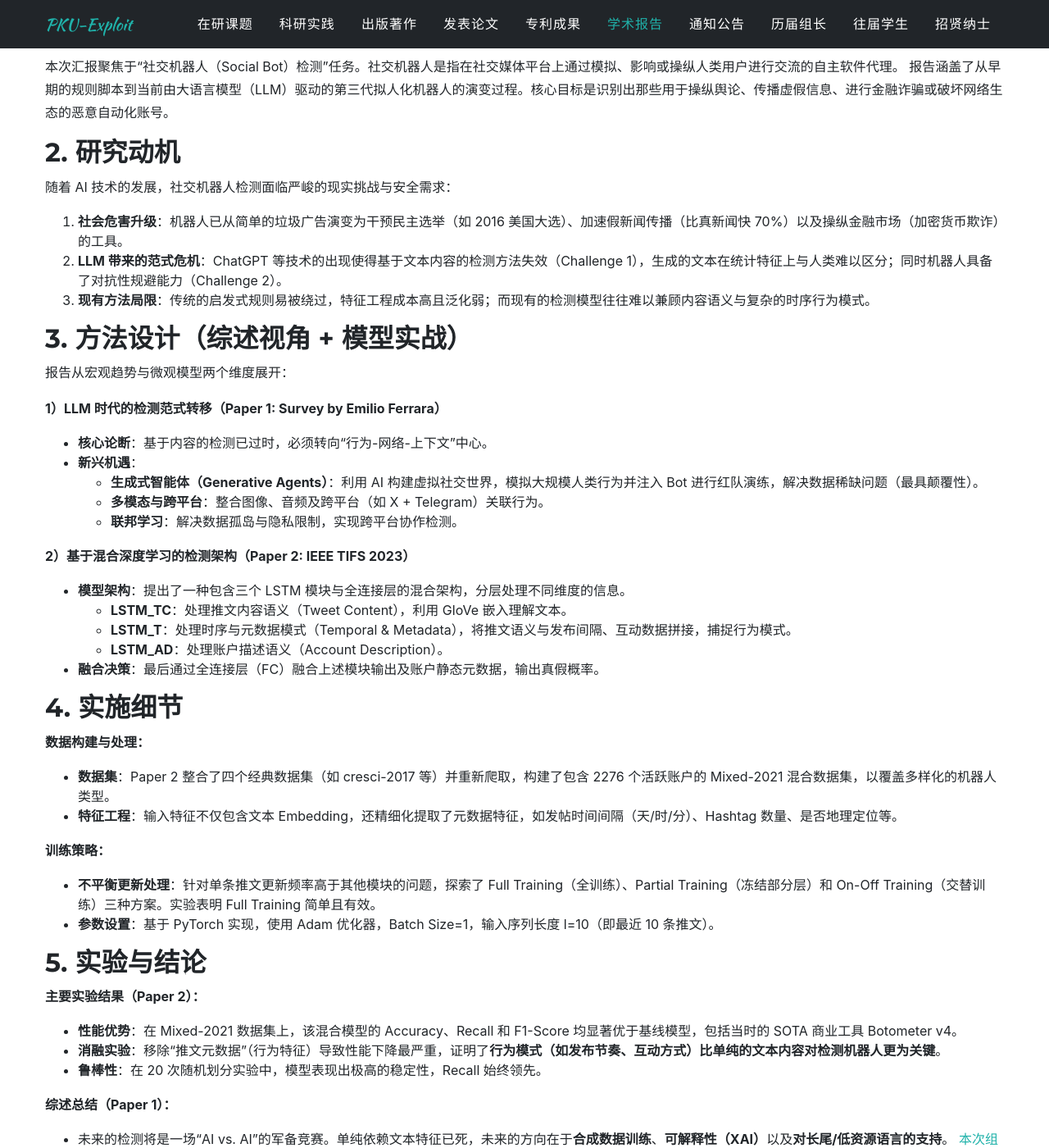
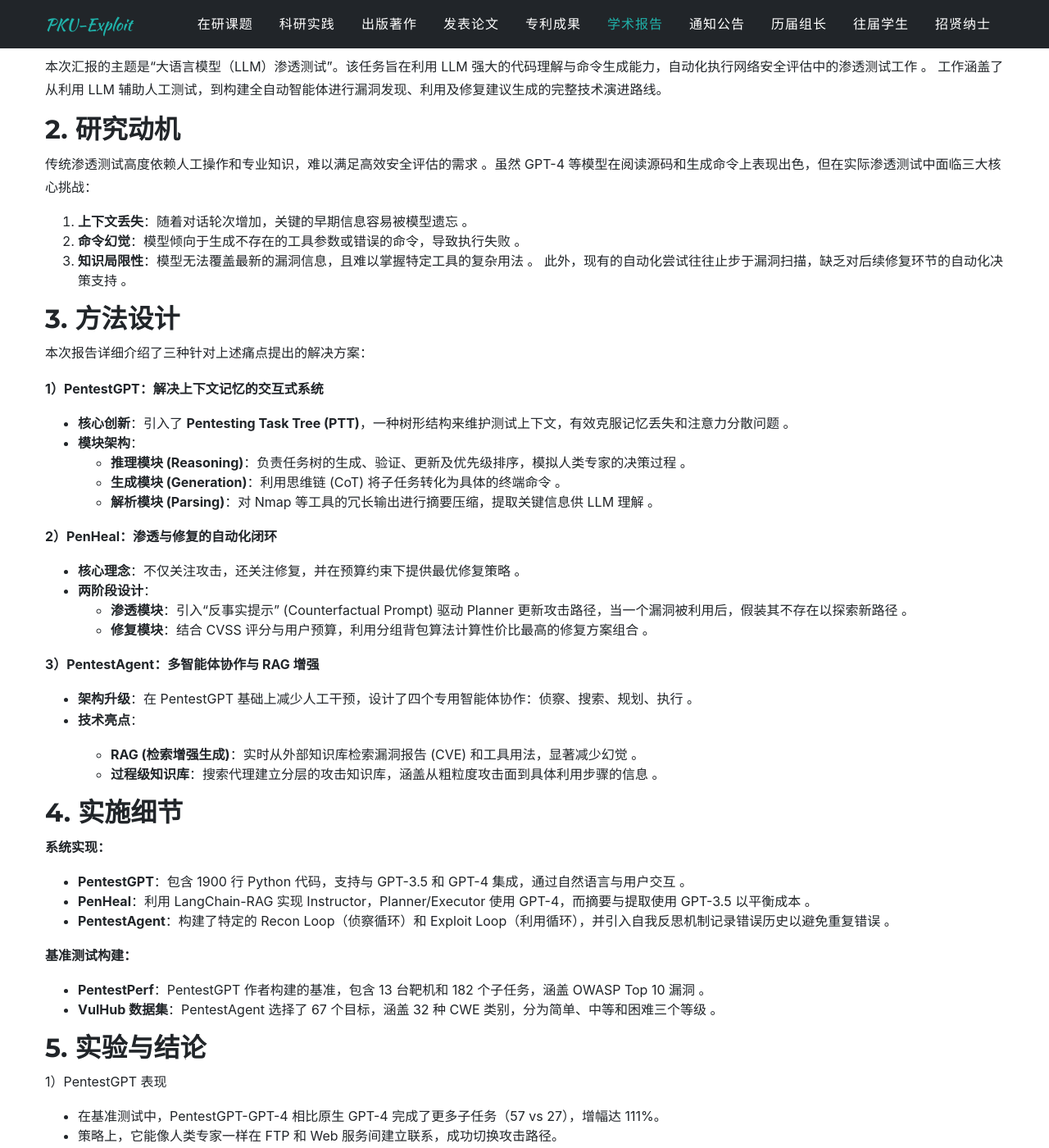
Before and after one commit to xxycfhb/xxycfhb.github.io, a Jekyll site: the page built from _posts/seminar/2025-12-23-seminar-78.md, in a window 1280 px wide and 1400 px high, scrolled down 536 px. Shown: the whole window at 82% size. Built offline with Jekyll 4.4.1, drawn with Linux system fonts in a browser that asks for light colours; some web fonts are replaced; some of the changed text lies outside the part shown.

Commit message:
Update 2025-12-23-seminar-78.md

```diff
--- a/_posts/seminar/2025-12-23-seminar-78.md
+++ b/_posts/seminar/2025-12-23-seminar-78.md
@@ -1,64 +1,84 @@
 ---
 layout: post
 title: "学术报告"
-subtitle: 'ChatGPT 时代的社交机器人检测挑战与基于深度学习的解决方案'
-date: 2025.12.16
-host: "王众伯"
-digest: "本次组会围绕社交机器人检测展开，分享了两篇核心文章。第一部分综述了 ChatGPT 时代社交机器人检测面临的“不可区分性”等四大挑战及生成式智能体仿真等新兴机遇；第二部分介绍了一种基于多路 LSTM 的混合深度学习检测框架，通过融合内容语义与时序行为模式，在 Twitter 数据集上实现了超越 Botometer 的检测性能。"
+subtitle: 'LLM 驱动的自动化渗透测试前沿：PentestGPT、PenHeal 与 PentestAgent'
+date: 2025.12
+host: "戴静桐"
+digest: "本次组会聚焦于利用大语言模型（LLM）革新渗透测试流程，深入解读了三个具有代表性的自动化框架。PentestGPT 通过任务树解决上下文丢失问题；PenHeal 实现了从攻击到最优修复的闭环；PentestAgent 则利用多智能体协作与 RAG 技术实现了更高效的端到端自动化。报告对比了各框架的架构优势与实验性能，并展望了未来微观任务优化与多智能体协同的发展方向。"
 permalink: /:categories/:year/:month/:day/:title
 categories:
 - seminar
 ---
 
-## 社交机器人检测：大模型时代的挑战与深度学习实战
+## LLM 赋能网络安全：自动化渗透测试的演进之路
 
 ## 1. 任务简介
 
-本次汇报聚焦于“社交机器人（Social Bot）检测”任务。社交机器人是指在社交媒体平台上通过模拟、影响或操纵人类用户进行交流的自主软件代理。
-报告涵盖了从早期的规则脚本到当前由大语言模型（LLM）驱动的第三代拟人化机器人的演变过程。核心目标是识别出那些用于操纵舆论、传播虚假信息、进行金融诈骗或破坏网络生态的恶意自动化账号。
+本次汇报的主题是“大语言模型（LLM）渗透测试”。该任务旨在利用 LLM 强大的代码理解与命令生成能力，自动化执行网络安全评估中的渗透测试工作 。 工作涵盖了从利用 LLM 辅助人工测试，到构建全自动智能体进行漏洞发现、利用及修复建议生成的完整技术演进路线。
 
 ## 2. 研究动机
 
-随着 AI 技术的发展，社交机器人检测面临严峻的现实挑战与安全需求：
-1.  **社会危害升级**：机器人已从简单的垃圾广告演变为干预民主选举（如 2016 美国大选）、加速假新闻传播（比真新闻快 70%）以及操纵金融市场（加密货币欺诈）的工具。
-2.  **LLM 带来的范式危机**：ChatGPT 等技术的出现使得基于文本内容的检测方法失效（Challenge 1），生成的文本在统计特征上与人类难以区分；同时机器人具备了对抗性规避能力（Challenge 2）。
-3.  **现有方法局限**：传统的启发式规则易被绕过，特征工程成本高且泛化弱；而现有的检测模型往往难以兼顾内容语义与复杂的时序行为模式。
+传统渗透测试高度依赖人工操作和专业知识，难以满足高效安全评估的需求 。虽然 GPT-4 等模型在阅读源码和生成命令上表现出色，但在实际渗透测试中面临三大核心挑战：
+1.  **上下文丢失**：随着对话轮次增加，关键的早期信息容易被模型遗忘 。
+2.  **命令幻觉**：模型倾向于生成不存在的工具参数或错误的命令，导致执行失败 。
+3.  **知识局限性**：模型无法覆盖最新的漏洞信息，且难以掌握特定工具的复杂用法 。 此外，现有的自动化尝试往往止步于漏洞扫描，缺乏对后续修复环节的自动化决策支持 。
 
-## 3. 方法设计（综述视角 + 模型实战）
+## 3. 方法设计
 
-报告从宏观趋势与微观模型两个维度展开：
+本次报告详细介绍了三种针对上述痛点提出的解决方案：
 
-**1）LLM 时代的检测范式转移（Paper 1: Survey by Emilio Ferrara）**
-* **核心论断**：基于内容的检测已过时，必须转向“行为-网络-上下文”中心。
-* **新兴机遇**：
-  * **生成式智能体（Generative Agents）**：利用 AI 构建虚拟社交世界，模拟大规模人类行为并注入 Bot 进行红队演练，解决数据稀缺问题（最具颠覆性）。
-  * **多模态与跨平台**：整合图像、音频及跨平台（如 X + Telegram）关联行为。
-  * **联邦学习**：解决数据孤岛与隐私限制，实现跨平台协作检测。
+**1）PentestGPT：解决上下文记忆的交互式系统**
 
-**2）基于混合深度学习的检测架构（Paper 2: IEEE TIFS 2023）**
-* **模型架构**：提出了一种包含三个 LSTM 模块与全连接层的混合架构，分层处理不同维度的信息。
-  * **LSTM_TC**：处理推文内容语义（Tweet Content），利用 GloVe 嵌入理解文本。
-  * **LSTM_T**：处理时序与元数据模式（Temporal & Metadata），将推文语义与发布间隔、互动数据拼接，捕捉行为模式。
-  * **LSTM_AD**：处理账户描述语义（Account Description）。
-* **融合决策**：最后通过全连接层（FC）融合上述模块输出及账户静态元数据，输出真假概率。
+- **核心创新**：引入了 **Pentesting Task Tree (PTT)**，一种树形结构来维护测试上下文，有效克服记忆丢失和注意力分散问题 。
+- **模块架构**：
+  - **推理模块 (Reasoning)**：负责任务树的生成、验证、更新及优先级排序，模拟人类专家的决策过程 。
+  - **生成模块 (Generation)**：利用思维链 (CoT) 将子任务转化为具体的终端命令 。
+  - **解析模块 (Parsing)**：对 Nmap 等工具的冗长输出进行摘要压缩，提取关键信息供 LLM 理解 。
+
+**2）PenHeal：渗透与修复的自动化闭环**
+- **核心理念**：不仅关注攻击，还关注修复，并在预算约束下提供最优修复策略 。
+- **两阶段设计**：
+  - **渗透模块**：引入“反事实提示” (Counterfactual Prompt) 驱动 Planner 更新攻击路径，当一个漏洞被利用后，假装其不存在以探索新路径 。
+  - **修复模块**：结合 CVSS 评分与用户预算，利用分组背包算法计算性价比最高的修复方案组合 。
+
+**3）PentestAgent：多智能体协作与 RAG 增强**
+
+- **架构升级**：在 PentestGPT 基础上减少人工干预，设计了四个专用智能体协作：侦察、搜索、规划、执行 。
+- **技术亮点**：
+
+  - **RAG (检索增强生成)**：实时从外部知识库检索漏洞报告 (CVE) 和工具用法，显著减少幻觉 。
+  - **过程级知识库**：搜索代理建立分层的攻击知识库，涵盖从粗粒度攻击面到具体利用步骤的信息 。
 
 ## 4. 实施细节
 
-**数据构建与处理：**
-* **数据集**：Paper 2 整合了四个经典数据集（如 cresci-2017 等）并重新爬取，构建了包含 2276 个活跃账户的 Mixed-2021 混合数据集，以覆盖多样化的机器人类型。
-* **特征工程**：输入特征不仅包含文本 Embedding，还精细化提取了元数据特征，如发帖时间间隔（天/时/分）、Hashtag 数量、是否地理定位等。
+**系统实现：**
 
-**训练策略：**
-* **不平衡更新处理**：针对单条推文更新频率高于其他模块的问题，探索了 Full Training（全训练）、Partial Training（冻结部分层）和 On-Off Training（交替训练）三种方案。实验表明 Full Training 简单且有效。
-* **参数设置**：基于 PyTorch 实现，使用 Adam 优化器，Batch Size=1，输入序列长度 l=10（即最近 10 条推文）。
+- **PentestGPT**：包含 1900 行 Python 代码，支持与 GPT-3.5 和 GPT-4 集成，通过自然语言与用户交互 。
+- **PenHeal**：利用 LangChain-RAG 实现 Instructor，Planner/Executor 使用 GPT-4，而摘要与提取使用 GPT-3.5 以平衡成本 。
+- **PentestAgent**：构建了特定的 Recon Loop（侦察循环）和 Exploit Loop（利用循环），并引入自我反思机制记录错误历史以避免重复错误 。
+
+**基准测试构建：**
+
+- **PentestPerf**：PentestGPT 作者构建的基准，包含 13 台靶机和 182 个子任务，涵盖 OWASP Top 10 漏洞 。
+- **VulHub 数据集**：PentestAgent 选择了 67 个目标，涵盖 32 种 CWE 类别，分为简单、中等和困难三个等级 。
 
 ## 5. 实验与结论
+1）PentestGPT 表现
 
-**主要实验结果（Paper 2）：**
-* **性能优势**：在 Mixed-2021 数据集上，该混合模型的 Accuracy、Recall 和 F1-Score 均显著优于基线模型，包括当时的 SOTA 商业工具 Botometer v4。
-* **消融实验**：移除“推文元数据”（行为特征）导致性能下降最严重，证明了**行为模式（如发布节奏、互动方式）比单纯的文本内容对检测机器人更为关键**。
-* **鲁棒性**：在 20 次随机划分实验中，模型表现出极高的稳定性，Recall 始终领先。
+- 在基准测试中，PentestGPT-GPT-4 相比原生 GPT-4 完成了更多子任务（57 vs 27），增幅达 111%。
+- 策略上，它能像人类专家一样在 FTP 和 Web 服务间建立联系，成功切换攻击路径。
+- 实战中，在 HackTheBox 平台上以 131.5 美元成本完成了 50% 的选定目标。
 
-**综述总结（Paper 1）：**
-* 未来的检测将是一场“AI vs. AI”的军备竞赛。单纯依赖文本特征已死，未来的方向在于**合成数据训练**、**可解释性（XAI）**以及**对长尾/低资源语言的支持**。
+2）PenHeal 表现
+
+- **检测覆盖率**：得分 5.67，比 GPT-4 高 31%。
+- **修复有效性**：得分 7.6，比 PentestGPT 高 32%。
+- **综合得分**：9.87，显著优于对比基线，且修复建议成本比 GPT-4 低 46%。
+
+3）PentestAgent 表现
+
+- **成功率**：在 VulHub 基准上，GPT-4 驱动的 PentestAgent 总体成功率达 74.2%。
+- **效率对比**：在 HackTheBox 测试中，情报收集仅耗时 220秒（PentestGPT 需 1199秒），漏洞利用耗时 172秒（PentestGPT 需 364秒），证明了全自动化流程的高效性。
+
+**未来展望：** 未来的研究将聚焦于优化上下文结构以处理非线性攻击路径 ，利用 LLM 优化指纹识别等微观任务 ，以及设计模拟人类红队的多智能体协同架构 。
 [本次组会内容下载链接](https://github.com/Evangeline-J/files/blob/main/1223.pdf)
```
